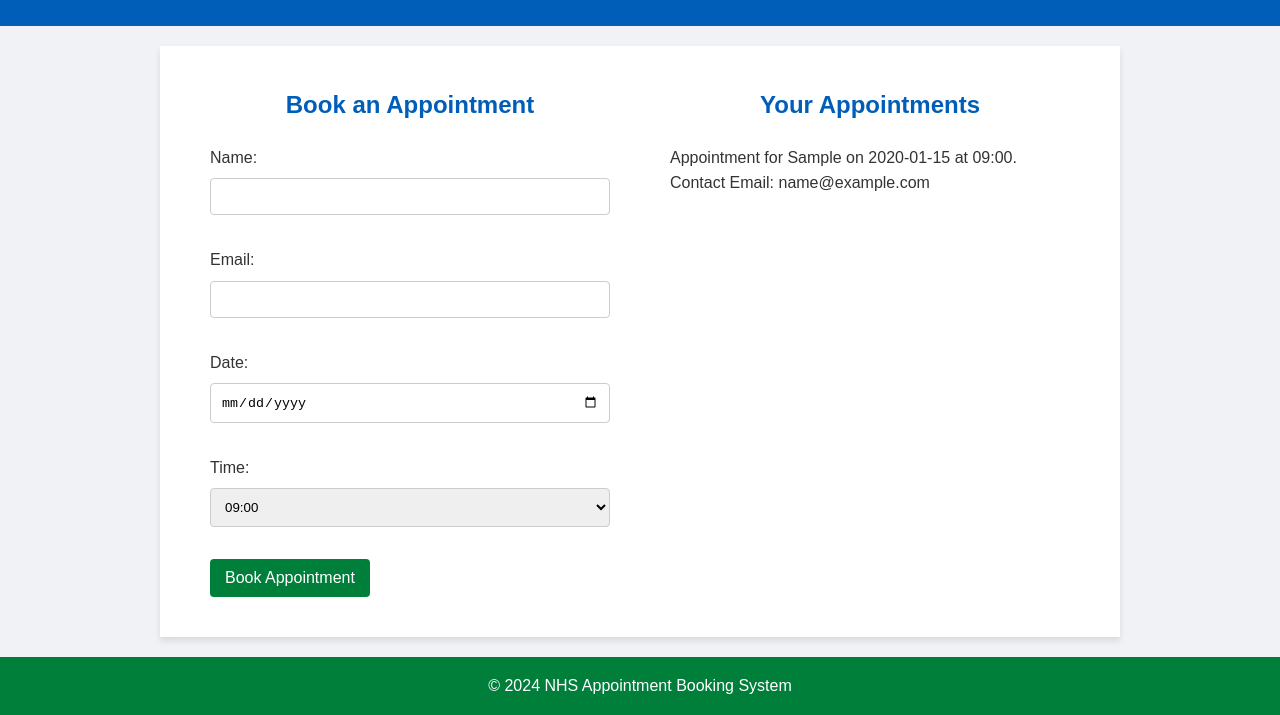
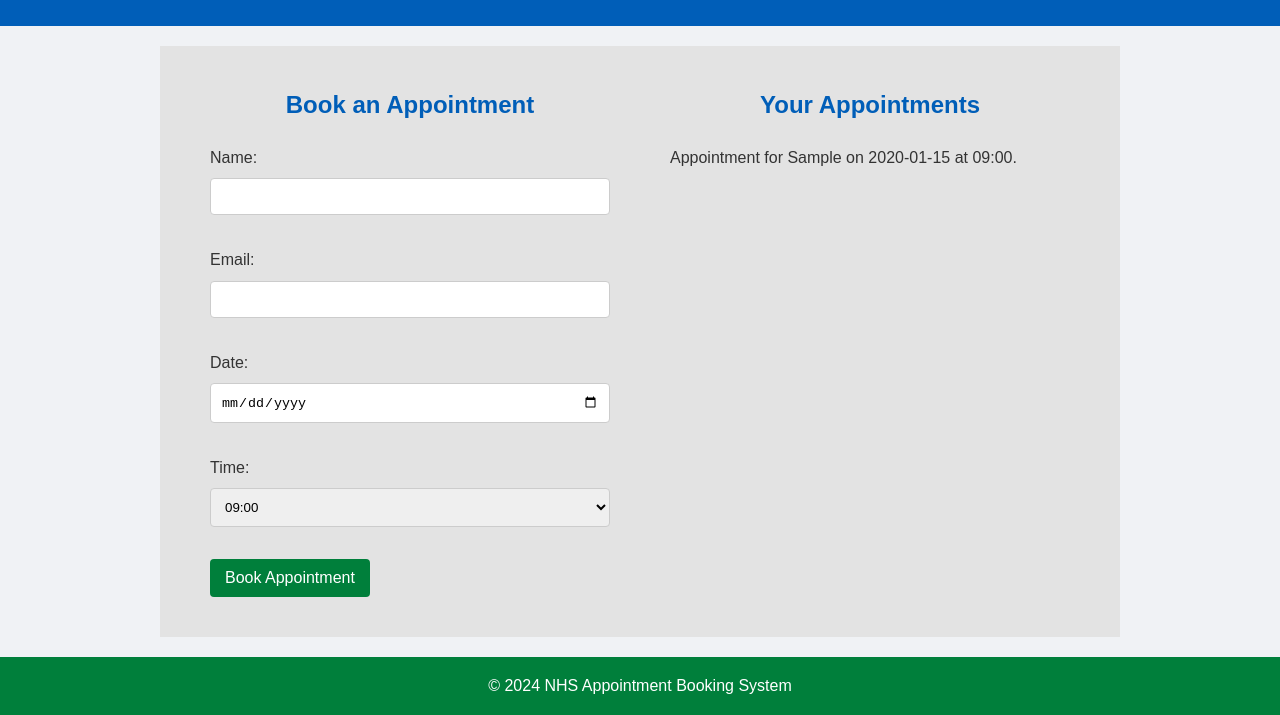
Before and after one commit to bumbaseed1/NHSAppointmentApp, a website: page index.html in a window 1280 px wide. Both pictures are taken after typing "Sample", "name@example.com", "2020-01-15" into the empty fields and a click on the button "Book Appointment". Shown: the part 85-800 px from the top of the page. Drawn offline with nearby package versions, Linux system fonts and the light colour scheme.

Commit message:
Changed main bg, removed email contact from appointment section

```diff
--- a/script.js
+++ b/script.js
@@ -44,7 +44,7 @@ $("#appointment-form").on("submit", function (e) {
         // Append the booked appointment details under "Your Appointments"
         $("#appointment-list").append(
             // Note the change to #appointment-list
-            `<p>Appointment for ${patientName} on ${appointmentDate} at ${appointmentTime}. Contact Email: ${patientEmail}</p>`
+            `<p>Appointment for ${patientName} on ${appointmentDate} at ${appointmentTime}.</p>`
         );
 
         // Reset the form (optional)
--- a/styles.css
+++ b/styles.css
@@ -36,8 +36,7 @@ main {
     max-width: 960px;
     margin: 20px auto; /* Keeps main centered */
     padding: 20px;
-    background-color: #fff;
-    box-shadow: 0 4px 6px rgba(0, 0, 0, 0.1);
+    background-color: hsl(0, 0%, 89%);
     display: flex; /* Ensuring flex layout */
     flex-direction: row; /* Stack children vertically *//* Center-align the flex items */
     flex: 1; /* Allow main to take up remaining space */
```
